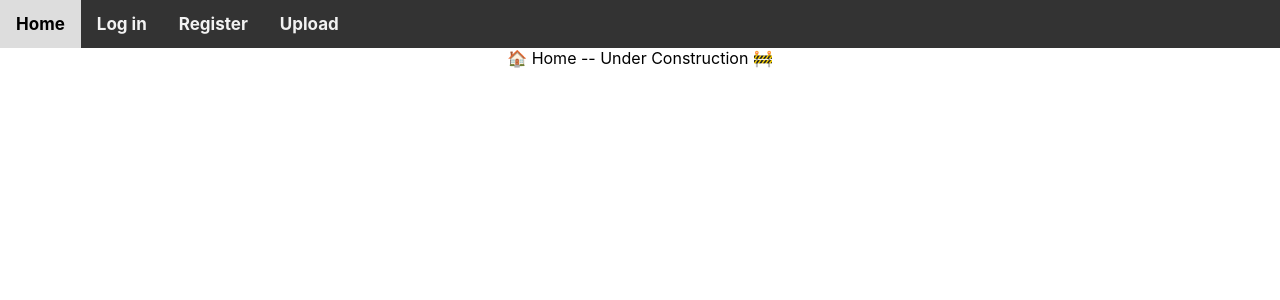
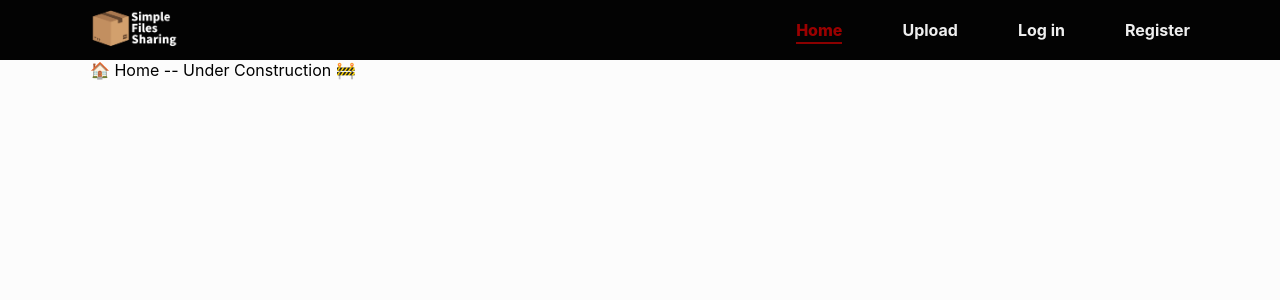
Before and after one commit to Phanxv/Simple-file-sharing-system, a React (Create React App) app in the folder react-client/: page / in a window 1280 px wide. Shown: the top 300 px of the page. Built offline with nearby package versions, Linux system fonts and the light colour scheme.

Commit message:
rework navbar & make it responsive

```diff
--- a/react-client/public/styles.css
+++ b/react-client/public/styles.css
@@ -1,35 +1,108 @@
+@import url("https://fonts.googleapis.com/css2?family=Poppins:wght@400;500;600;700&display=swap");
+
 body {
-  margin: 0%;
-}
-
-.topnav {
-  background-color: #333;
-  overflow: hidden;
-  font-weight: bold
-}
-
-/* Style the links inside the navigation bar */
-.topnav a {
-  float: left;
-  color: #f2f2f2;
-  text-align: center;
-  padding: 14px 16px;
-  text-decoration: none;
-  font-size: 17px;
-}
-
-/* Change the color of links on hover */
-.topnav a:hover {
-  background-color: #ddd;
-  color: black;
-}
-
-/* Add a color to the active/current link */
-.topnav .active {
-  background-color: #68020f;
-  color: white;
+  margin: 0;
+  padding: 0;
+  font-family: "Poppins", sans-serif;
+  background-color: #fcfcfc;
 }
 
 .container {
-    text-align: center;
+  max-width: 1100px;
+  margin: 0 auto;
+  padding: 0 15px;
+  display: flex;
+  justify-content: space-between;
+  align-items: center;
+  height: 100%;
 }
+
+.navbar {
+  height: 60px;
+  background-color: #030303;
+  position: relative;
+}
+
+.logo img {
+  height: 50px;
+  width: auto;
+}
+
+.menu-icon img{
+  display: none;
+}
+
+.nav-elements {
+}
+
+.nav-elements ul {
+  display: flex;
+  justify-content: space-between;
+  list-style-type: none;
+}
+
+.nav-elements ul li:not(:last-child) {
+  margin-right: 60px;
+}
+
+.nav-elements ul a {
+  font-size: 16px;
+  font-weight: 700;
+  color: #eee;
+  text-decoration: none;
+}
+
+.nav-elements ul a.active {
+  color: #9b0000;
+  font-weight: 800;
+  position: relative;
+}
+
+.nav-elements ul a.active::after {
+  content: "";
+  position: absolute;
+  bottom: -4px;
+  left: 0;
+  width: 100%;
+  height: 2px;
+  background-color: #8b0000;
+}
+
+@media (max-width: 768px) {
+  .nav-elements ul li:not(:last-child) {
+    margin-right: 30px;
+  }
+}
+
+@media (max-width: 600px) {
+  .menu-icon img{
+    display: block;
+    height: 40px;
+    width: auto;
+  }
+
+  .nav-elements {
+    position: absolute;
+    right: 0;
+    top: 60px;
+    background-color: #030303;
+    width: 0px;
+    height: calc(100vh - 60px);
+    transition: all 0.3s ease-in;
+    overflow: hidden;
+  }
+
+  .nav-elements.active {
+    width: 270px;
+  }
+
+  .nav-elements ul {
+    display: flex;
+    flex-direction: column;
+  }
+
+  .nav-elements ul li {
+    margin-right: unset;
+    margin-top: 22px;
+  }
+}
--- a/react-client/src/Navbar.tsx
+++ b/react-client/src/Navbar.tsx
@@ -1,30 +1,45 @@
 import { ReactNode } from "react";
-import { Link, useMatch, useResolvedPath } from "react-router-dom";
+import { useState } from 'react'
+import { NavLink } from "react-router-dom";
+import Logo from "./assets/site_logo.png";
+import Hamburger from "./assets/hamburger_white.png"
+const Navbar = () => {
 
-const Navbar = () => {
+  const [showNavbar, setShowNavbar] = useState(false)
+
+  const handleShowNavbar = () => {
+    setShowNavbar(!showNavbar)
+  }
   return (
-    <nav className="topnav">
-      <IsActiveLink to="/">Home</IsActiveLink>
-      <IsActiveLink to="/login">Log in</IsActiveLink>
-      <IsActiveLink to="/register">Register</IsActiveLink>
-      <IsActiveLink to="/upload">Upload</IsActiveLink>
-    </nav>
+    <>
+      <nav className="navbar">
+        <div className="container">
+          <div className="logo">
+            <img src={Logo} alt="Logo" />
+          </div>
+          <div className="menu-icon" onClick={handleShowNavbar}>
+            <img src={Hamburger} alt="menu icon" />
+          </div>
+          <div className={`nav-elements  ${showNavbar && 'active'}`}>
+            <ul>
+              <li>
+                <NavLink to="/">Home</NavLink>
+              </li>
+              <li>
+                <NavLink to="/upload">Upload</NavLink>
+              </li>
+              <li>
+                <NavLink to="/login">Log in</NavLink>
+              </li>
+              <li>
+                <NavLink to="/register">Register</NavLink>
+              </li>
+            </ul>
+          </div>
+        </div>
+      </nav>
+    </>
   );
 };
 
-interface isActiveProps {
-  to: string;
-  children: ReactNode;
-}
-
-function IsActiveLink({ to, children }: isActiveProps) {
-  const resolvedPath = useResolvedPath(to);
-  const isActive = useMatch({ path: resolvedPath.pathname, end: true });
-  return (
-        <Link className={ isActive ? "active" : "" } to={to}>
-          {children}
-        </Link>
-  );
-}
-
 export default Navbar;
```
Also changed, not shown: react-client/src/assets/hamburger_white.png (added), react-client/src/assets/site_logo.png (added).
